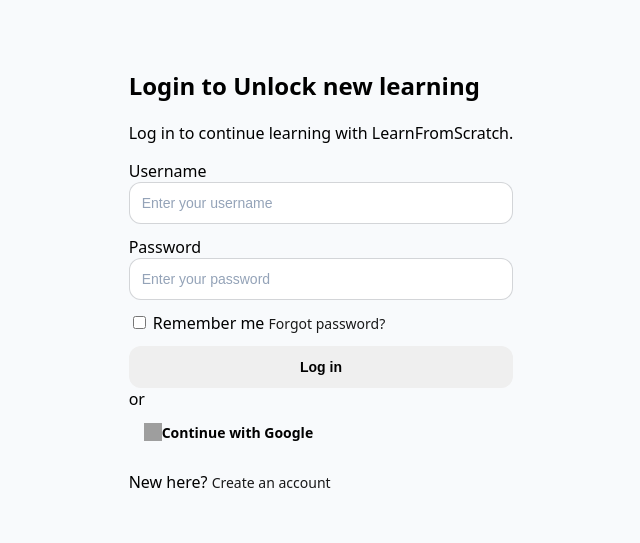
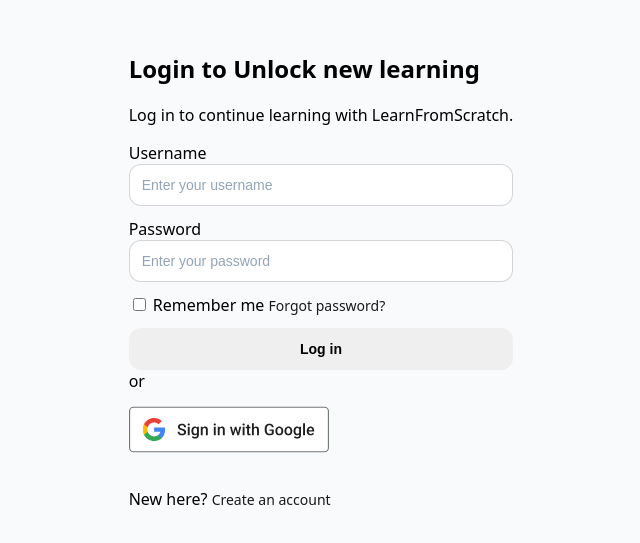
Before and after one commit to karthikKSayyaparaju/lfscode, a website: page login/login.html in a window 1280 px wide. Shown: the part 121-664 px from the top of the page, without its empty margins (319-959 px from the left). Drawn offline with Linux system fonts and the light colour scheme; grey boxes are pictures that could not be loaded.

Commit message:
Updated Google logo
Updated Google logo

```diff
--- a/login/login.html
+++ b/login/login.html
@@ -44,16 +44,16 @@
         <span>or</span>
       </div>
 
-      <a href="/auth/google" class="btn btn-google" role="button" aria-label="Continue with Google">
-        <img
-          src="https://upload.wikimedia.org/wikipedia/commons/c/c1/Google_Logo.svg"
-          width="18"
-          height="18"
-          alt="Google logo"
-        />
-        Continue with Google
-      </a>
-
+      <div class="google-login-container">
+        <a href="/auth/google" class="btn-google-icon" role="button" aria-label="Sign in with Google">
+          <img
+            src="/svg_files/google_sigin_G_logo.svg"
+            width="200"
+            height="75"
+            alt="Google logo"
+          />
+        </a>
+      </div>
       <footer class="footer">
         <p>New here? <a class="link" href="/signup">Create an account</a></p>
       </footer>
```
Also changed, not shown: auth/google/dashboard/dashboard.html (+1 -1 lines), svg_files/google_sigin_G_logo.svg (added), 2 other files.
